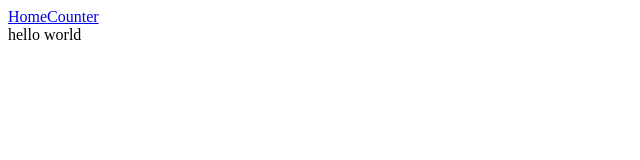
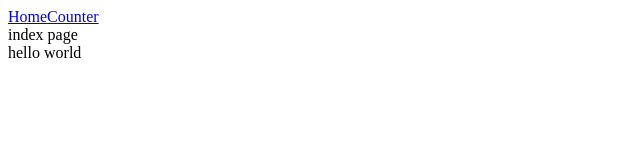
Before and after one commit to choi138/Nuxt-Practice, a Nuxt app: page / in a window 1280 px wide. Shown: the top 160 px of the page, without its empty margins (0-640 px from the left). Built offline with nearby package versions, Linux system fonts and the light colour scheme.

Commit message:
feat(pages): add routes

```diff
--- a/app.vue
+++ b/app.vue
@@ -7,9 +7,11 @@ const view = (name: string) => {
 
 <template>
   <div>
-    <!-- <home-welcome /> -->
     <a href="#" @click="view('home')">Home</a>
     <a href="#" @click="view('counter')">Counter</a>
+
+    <NuxtPage />
+
     <LazyHomeWelcome v-if="page === 'home'" />
     <LazyCounter v-if="page === 'counter'" />
   </div>
--- /dev/null
+++ b/pages/about.vue
@@ -0,0 +1,5 @@
+<template>
+  <div>
+    about Page
+  </div>
+</template>
--- /dev/null
+++ b/pages/index.vue
@@ -0,0 +1,5 @@
+<template>
+  <div>
+    index page
+  </div>
+</template>
```
